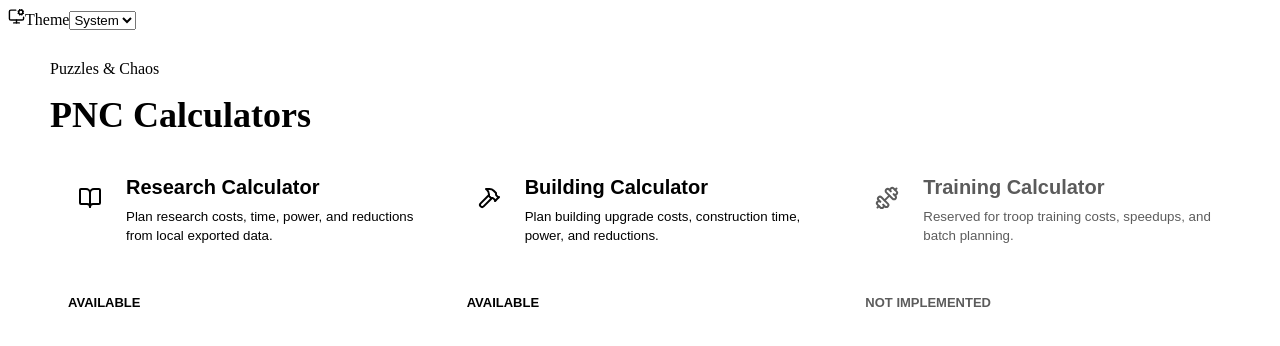
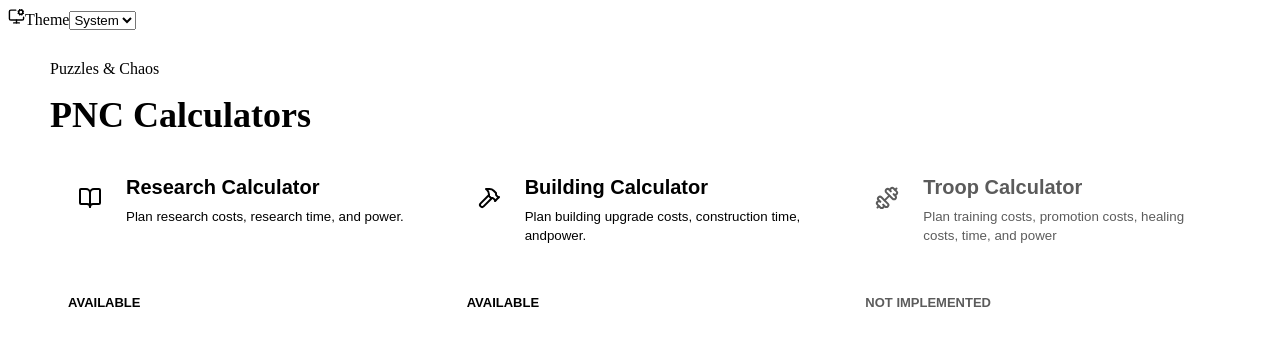
Before and after one commit to BrKap/pnccalc, a React (Vite) app in the folder packages/frontend/: page / in a window 1280 px wide. Shown: the top 346 px of the page. Built offline with nearby package versions, Linux system fonts and the light colour scheme; the HTML template or start-up script is replaced by a standard one.

Commit message:
Updated Home Page

```diff
--- a/packages/frontend/src/pages/HomePage.jsx
+++ b/packages/frontend/src/pages/HomePage.jsx
@@ -7,21 +7,21 @@ const calculators = [
     id: 'research',
     title: 'Research Calculator',
     status: 'Available',
-    description: 'Plan research costs, time, power, and reductions from local exported data.',
+    description: 'Plan research costs, research time, and power.',
     icon: BookOpen,
   },
   {
     id: 'building',
     title: 'Building Calculator',
     status: 'Available',
-    description: 'Plan building upgrade costs, construction time, power, and reductions.',
+    description: 'Plan building upgrade costs, construction time, andpower.',
     icon: Hammer,
   },
   {
     id: 'training',
-    title: 'Training Calculator',
+    title: 'Troop Calculator',
     status: 'Not implemented',
-    description: 'Reserved for troop training costs, speedups, and batch planning.',
+    description: 'Plan training costs, promotion costs, healing costs, time, and power',
     icon: Dumbbell,
     disabled: true,
   },
```
